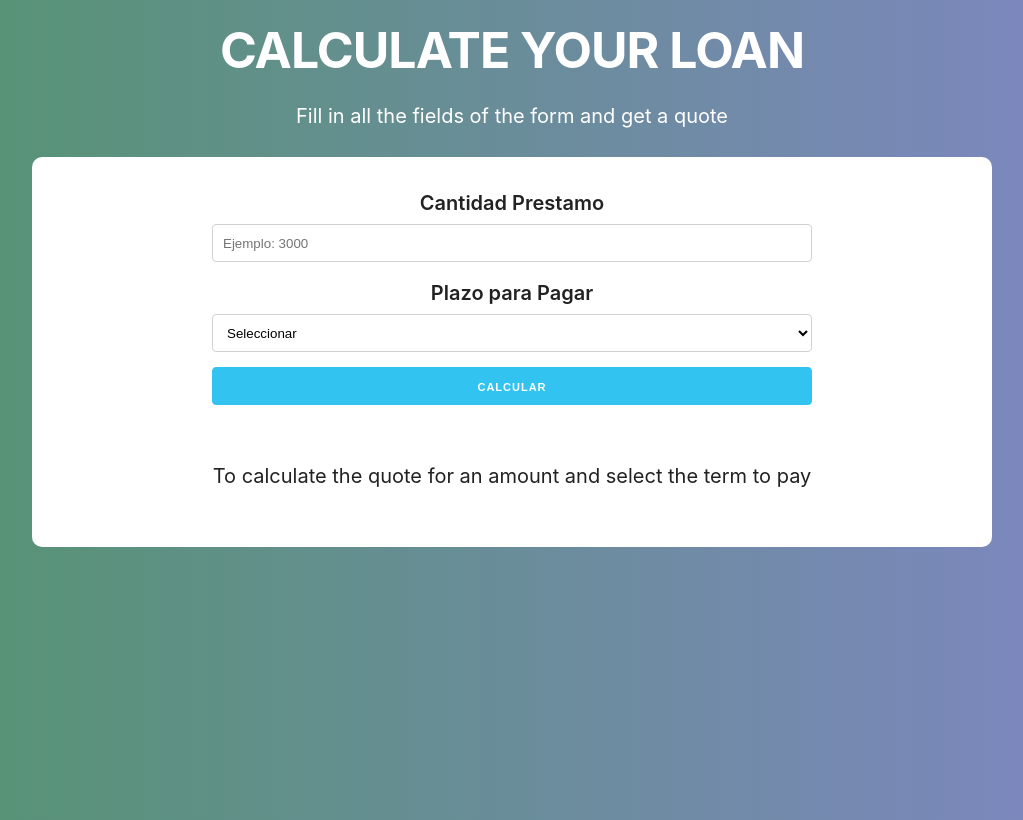
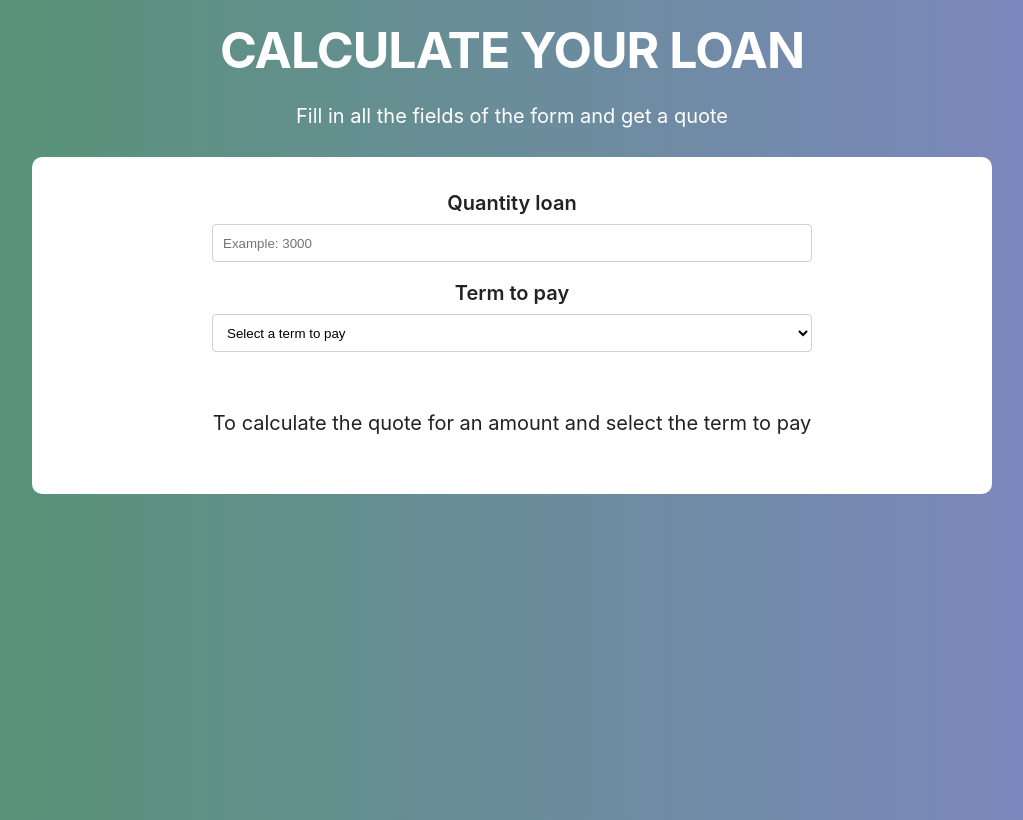
Before and after one commit to renerubio/simple-loan-quote, a React (Create React App) app: page / in a window 1280 px wide. Shown: the whole page, without its empty margins (128-1151 px from the left). Built offline with nearby package versions, Linux system fonts and the light colour scheme.

Commit message:
performance translation to english of files project and texts - https://renerubio.atlassian.net/browse/LQ-2

```diff
--- a/src/App.js
+++ b/src/App.js
@@ -1,25 +1,24 @@
 import React, { useState } from 'react';
 import Header from './components/Header.js';
-import Formulario from './components/Form.js';
+import FormLoan from './components/Form.js';
 import Mensaje from './components/Messages.js';
-import Resultado from './components/Result.js';
+import Result from './components/Result.js';
 import Spinner from './components/Spinner.js';
 import constants from './texts';
 
 function App() {
-  // Definir el state
-  const [cantidad, guardarCantidad] = useState(0);
-  const [plazo, guardarPlazo] = useState('');
-  const [total, guardarTotal] = useState(0);
-  const [cargando, guardarCargando] = useState(false);
+  const [amount, setQuantity] = useState(0);
+  const [term, setTerm] = useState(0);
+  const [total, setTotal] = useState(0);
+  const [loading, setLoading] = useState(0);
 
-  let componente;
-  if (cargando && cantidad > 0) {
-    componente = <Spinner />;
-  } else if (cantidad === 0) {
-    componente = <Mensaje />;
+  let componentChoice = null;
+  if (amount > 0 && loading) {
+    componentChoice = <Spinner />;
+  } else if (total === 0 || term === 0) {
+    componentChoice = <Mensaje />;
   } else {
-    componente = <Resultado total={total} plazo={plazo} cantidad={cantidad} />;
+    componentChoice = <Result total={total} term={term} amount={amount} />;
   }
 
   return (
@@ -29,16 +28,16 @@ function App() {
         descripcion={constants.header.descripcion}
       />
       <div className="container my-container">
-        <Formulario
-          cantidad={cantidad}
-          guardarCantidad={guardarCantidad}
-          plazo={plazo}
-          guardarPlazo={guardarPlazo}
+        <FormLoan
+          amount={amount}
+          setQuantity={setQuantity}
+          term={term}
+          setTerm={setTerm}
           total={total}
-          guardarTotal={guardarTotal}
-          guardarCargando={guardarCargando}
+          setTotal={setTotal}
+          setLoading={setLoading}
         />
-        <div className="mensajes">{componente}</div>
+        <div className="mensajes">{componentChoice}</div>
       </div>
     </>
   );
--- a/src/components/Form.js
+++ b/src/components/Form.js
@@ -1,76 +1,56 @@
-import React, { useState } from 'react';
-import { calcularTotal } from '../helper';
+import React, { useEffect } from 'react';
+import { calculateTotal } from '../helper';
+import constants from '../texts';
 
-const Formulario = props => {
-  const {
-    cantidad,
-    guardarCantidad,
-    plazo,
-    guardarPlazo,
-    guardarTotal,
-    guardarCargando,
-  } = props;
-  // Definir stat
-  const [error, guardarError] = useState(false);
-  // Cuando un usuario hace submit
-  const calcularPrestamo = e => {
-    e.preventDefault();
-    // validar
-    if (cantidad === 0 || plazo === '') {
-      guardarError(true);
-    } else {
-      guardarError(false);
+const FormLoan = ({ amount, setQuantity, term, setTerm, setTotal, setLoading }) => {
+
+  const total = calculateTotal(amount, term);
+  setTotal(total);
+
+  useEffect(() => {
+    if (amount > 0 && term >= 3) {
+      setLoading(true);
+      setTimeout(() => {
+        setLoading(false);
+      }, 3000);
     }
-    // Habilitar Spinner
-    guardarCargando(true);
-    setTimeout(() => {
-      // realizar cotización
-      const total = calcularTotal(cantidad, plazo);
-      // Una vez calculado, guardarTotal
-      guardarTotal(total);
-      // Deshabilitar el spinner
-      guardarCargando(false);
-    }, 3000);
-  };
+  }, [amount, setLoading, term]);
+
+  const handleOnChangeAmount = (e) => {
+    setQuantity(e.target.value);
+  }
+  const handleOnChangeTerm = (e) => {
+    setTerm(e.target.value);
+  }
   return (
     <>
-      <form onSubmit={calcularPrestamo}>
+      <form>
         <div className="row">
           <div>
-            <label htmlFor="cantidadPrestamo">Cantidad Prestamo</label>
+            <label htmlFor="amountLoan">{constants.form.labelQuantity}</label>
             <input
               className="u-full-width"
               type="number"
-              placeholder="Ejemplo: 3000"
-              onChange={e => guardarCantidad(e.target.value)}
-              id="cantidadPrestamo" />
+              placeholder={constants.form.placeholder}
+              onChange={e => handleOnChangeAmount(e)}
+              id="amountLoan" />
           </div>
           <div>
-            <label>Plazo para Pagar</label>
+            <label>{constants.form.labelTerm}</label>
             <select
               className="u-full-width"
-              onChange={e => guardarPlazo(e.target.value)}>
-              <option value="">Seleccionar</option>
-              <option value="3">3 meses</option>
-              <option value="6">6 meses</option>
-              <option value="12">12 meses</option>
-              <option value="24">24 meses</option>
+              onChange={e => handleOnChangeTerm(e)}>
+              <option value="0">{constants.form.select}</option>
+              <option value="3">{constants.form._3_months}</option>
+              <option value="6">{constants.form._6_months}</option>
+              <option value="12">{constants.form._12_months}</option>
+              <option value="24">{constants.form._24_months}</option>
             </select>
-          </div>
-          <div>
-            <input
-              type="submit"
-              value="Calcular"
-              className="button-primary u-full-width"
-              id="calcularButton" />
           </div>
         </div>
       </form>
-      {error ? (
-        <p className="error">Todos los campos son obligatorios</p>
-      ) : null}
     </>
   );
 };
 
-export default Formulario;
+export default FormLoan;
--- a/src/components/Result.js
+++ b/src/components/Result.js
@@ -1,21 +1,15 @@
 import React from 'react';
 import constants from '../texts';
 
-const Resultado = ({ total, plazo, cantidad }) => {
-  const textosDinamicos = {
-    cantidad: `La cantidad solicitada es: €${cantidad}`,
-    plazoMeses: `A pagar en: ${plazo} meses`,
-    pagoMensual: `Su pago mensual es: €${total / plazo}`,
-    total: `Total a pagar: €${total}`,
-  };
+const Result = ({ total, term, amount }) => {
   return (
     <div className="u-full-width resultado">
-      <h2>{constants.titleResult}</h2>
-      <p>{textosDinamicos.cantidad}</p>
-      <p>{textosDinamicos.plazoMeses}</p>
-      <p>{textosDinamicos.pagoMensual}</p>
-      <p>{textosDinamicos.total}</p>
+      <h2>{constants.result.titleResult}</h2>
+      <p>{constants.result.amount} <b>{parseFloat(amount).toFixed(2)} €</b></p>
+      <p>{constants.result.toPayIn} <b>{term}</b> {constants.result.termMonths}</p>
+      <p>{constants.result.paymentMonthly} <b>{parseFloat(total / term).toFixed(2)} €</b></p>
+      <p>{constants.result.total} <b>{parseFloat(total).toFixed(2)} €</b></p>
     </div>
   );
 };
-export default Resultado;
+export default Result;
--- a/src/helper.js
+++ b/src/helper.js
@@ -1,36 +1,27 @@
-export const calcularTotal = (cantidad, plazo) => {
-  let totalCantidad;
-  if (cantidad <= 1000) {
-    totalCantidad = cantidad * 0.25;
-  } else if (cantidad > 1000 && cantidad <= 5000) {
-    totalCantidad = cantidad * 0.2;
-  } else if (cantidad > 5000 && cantidad <= 10000) {
-    totalCantidad = cantidad * 0.15;
+export const calculateTotal = (amount, term) => {
+  let totalQuantity;
+  if (amount <= 1000) {
+    totalQuantity = amount * 0.25;
+  } else if (amount > 1000 && amount <= 5000) {
+    totalQuantity = amount * 0.2;
+  } else if (amount > 5000 && amount <= 10000) {
+    totalQuantity = amount * 0.15;
   } else {
-    totalCantidad = cantidad * 0.1;
+    totalQuantity = amount * 0.1;
   }
 
-  let totalPlazo = 0;
-  switch (Number(plazo)) {
-    case 3:
-      totalPlazo = cantidad * 0.05;
-      break;
-    case 6:
-      totalPlazo = cantidad * 0.1;
-      break;
-    case 12:
-      totalPlazo = cantidad * 0.15;
-      break;
-    case 24:
-      totalPlazo = cantidad * 0.2;
-      break;
-    default:
-      break;
-  }
+  const getTermTotal = (term) => {
+    return {
+      '3': amount * 0.05,
+      '6': amount * 0.1,
+      '12': amount * 0.15,
+      '24': amount * 0.2,
+    }[term]
+  };
 
-  const resultados = [totalPlazo, totalCantidad, cantidad];
+  const resultados = [getTermTotal(term), totalQuantity, amount];
 
   return resultados.map(item => Number(item)).reduce((a, b) => a + b);
 };
 
-export default calcularTotal;
+export default calculateTotal;
--- a/src/texts.js
+++ b/src/texts.js
@@ -5,10 +5,27 @@ const constants = Object.freeze({
       'Fill in all the fields of the form and get a quote',
   },
   form: {
+    labelQuantity: 'Quantity loan',
+    labelTerm: 'Term to pay',
+    placeholder: 'Example: 3000',
+    select: 'Select a term to pay',
+    _3_months: '3 months',
+    _6_months: '6 months',
+    _12_months: '12 months',
+    _24_months: '24 months',
+    calculate: 'Calculate',
     instructions:
       'To calculate the quote for an amount and select the term to pay',
+    error: 'All fields are required'
+  },
+  result: {
     titleResult: 'Summary',
-  },
+    amount: 'The amount requested: ',
+    toPayIn: 'To pay in ',
+    termMonths: ' months ',
+    paymentMonthly: 'Your monthly payment is: ',
+    total: 'Total to pay: ',
+  }
 });
 
 export default constants;
```
